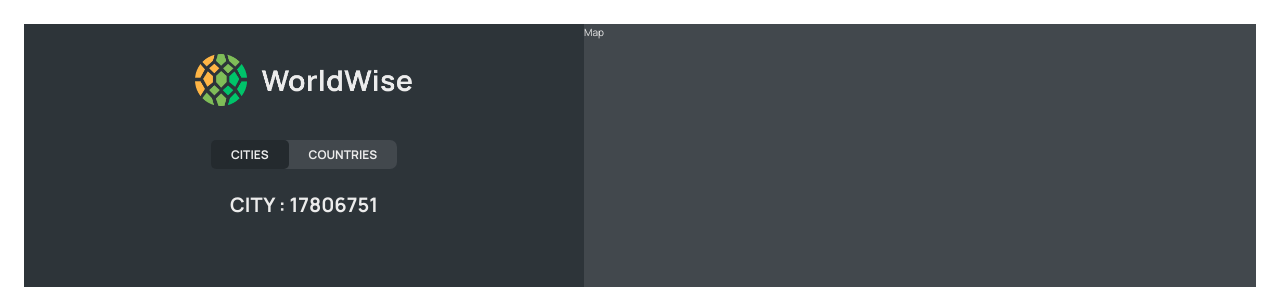
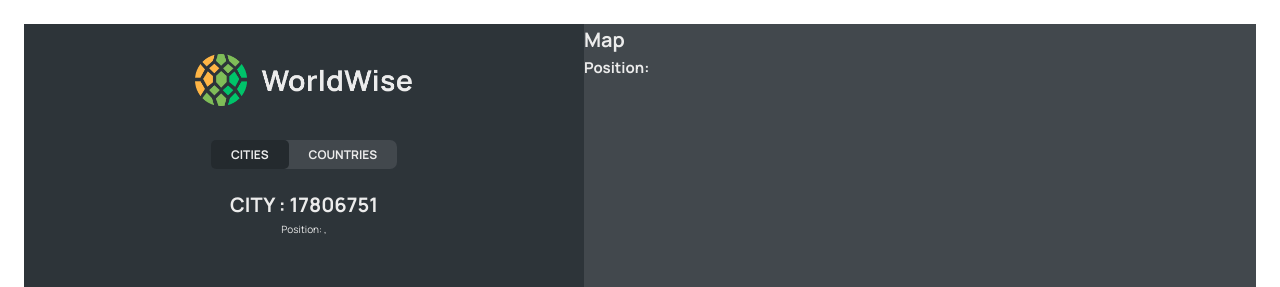
Before and after one commit to Mariano1994/worldwise, a React (Vite) app: page /app/cities/17806751 in a window 1280 px wide. Shown: the top 287 px of the page. Built offline with nearby package versions, Linux system fonts and the light colour scheme; data requests are answered from the project's data file.

Commit message:
Create a URL state using parameters Consuming the global URL state using searchParams Hook

```diff
--- a/src/App.jsx
+++ b/src/App.jsx
@@ -59,8 +59,8 @@
               element={<CountryList cities={cities} isLoading={isLoading} />}
             />
             <Route path="form" element={<p> Form</p>} />
-            {/* ================ */}
           </Route>
+          {/* ================ */}
           <Route path="login" element={<Login />} />
           <Route path="*" element={<PageNotFound />} />
         </Routes>
--- a/src/components/City/City.jsx
+++ b/src/components/City/City.jsx
@@ -1,4 +1,4 @@
-import { useParams } from "react-router-dom";
+import { useParams, useSearchParams } from "react-router-dom";
 import styles from "./City.module.css";
 
 const formatDate = (date) =>
@@ -12,6 +12,10 @@
 function City() {
   const { id } = useParams();
 
+  const [searchParams, setSearchParams] = useSearchParams();
+  const lat = searchParams.get("lat");
+  const lng = searchParams.get("lng");
+
   // TEMP DATA
   const currentCity = {
     cityName: "Lisbon",
@@ -24,6 +28,9 @@
   return (
     <>
       <h1>CITY : {id}</h1>
+      <p>
+        Position: {lat}, {lng}
+      </p>
     </>
   );
   // return (
--- a/src/components/CityItem/CityItem.jsx
+++ b/src/components/CityItem/CityItem.jsx
@@ -9,10 +9,14 @@
   }).format(new Date(date));
 };
 function CityItem({ city }) {
-  const { cityName, emoji, date, id } = city;
+  const { cityName, emoji, date, id, position } = city;
+  console.log(position);
   return (
     <li>
-      <Link className={styles.cityItem} to={`${id}`}>
+      <Link
+        className={styles.cityItem}
+        to={`${id}?lat=${position.lat}&lng=${position.lng}`}
+      >
         <span className={styles.emoji}>{emoji}</span>
         <span className={styles.name}>{cityName}</span>
         <time className={styles.date}>({formatDate(date)})</time>
--- a/src/components/Map/Map.jsx
+++ b/src/components/Map/Map.jsx
@@ -1,9 +1,19 @@
+import { useSearchParams } from "react-router-dom";
 import styles from "./Map.module.css";
 
 function Map() {
+  const [searchParams, setSearchParams] = useSearchParams();
+
+  const lat = searchParams.get("lat");
+  const lng = searchParams.get("lng");
   return (
     <>
-      <div className={styles.mapContainer}>Map</div>
+      <div className={styles.mapContainer}>
+        <h1>Map</h1>
+        <h2>
+          Position: {lat} {lng}
+        </h2>
+      </div>
     </>
   );
 }
```
